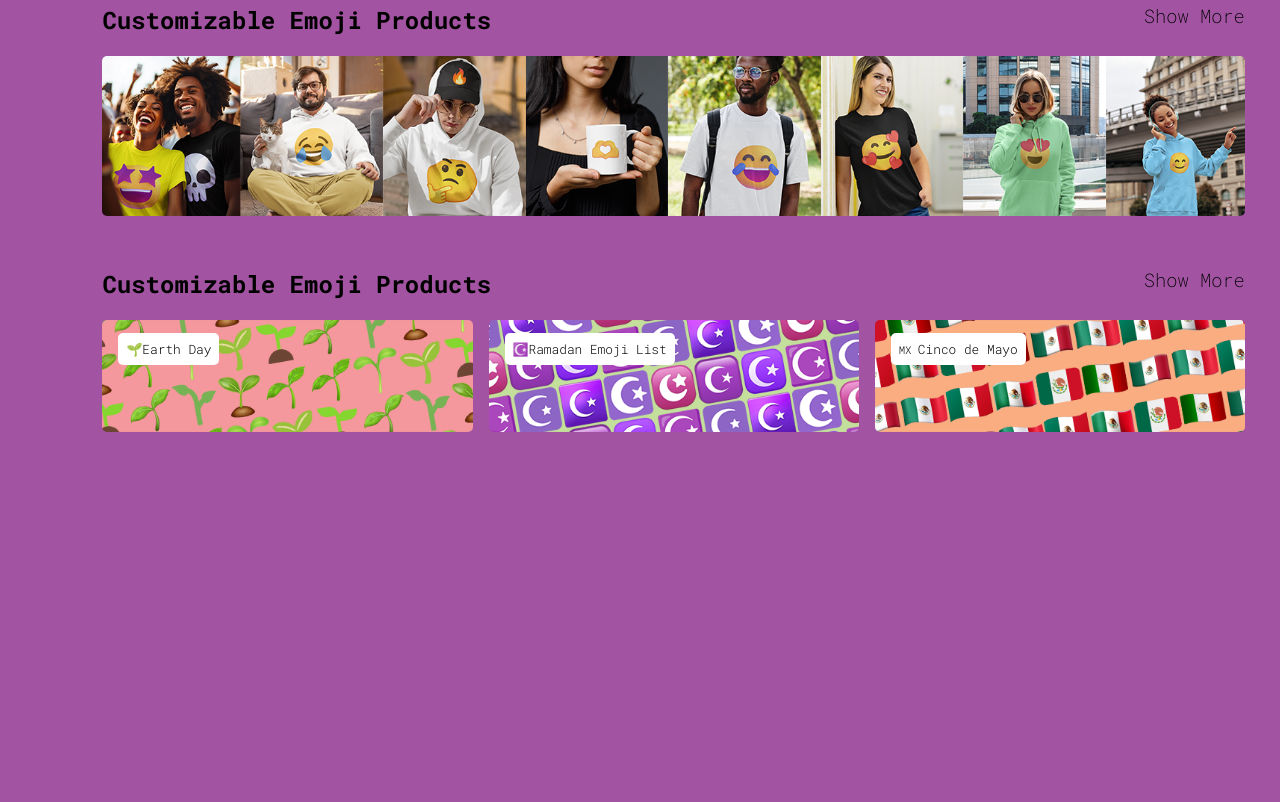
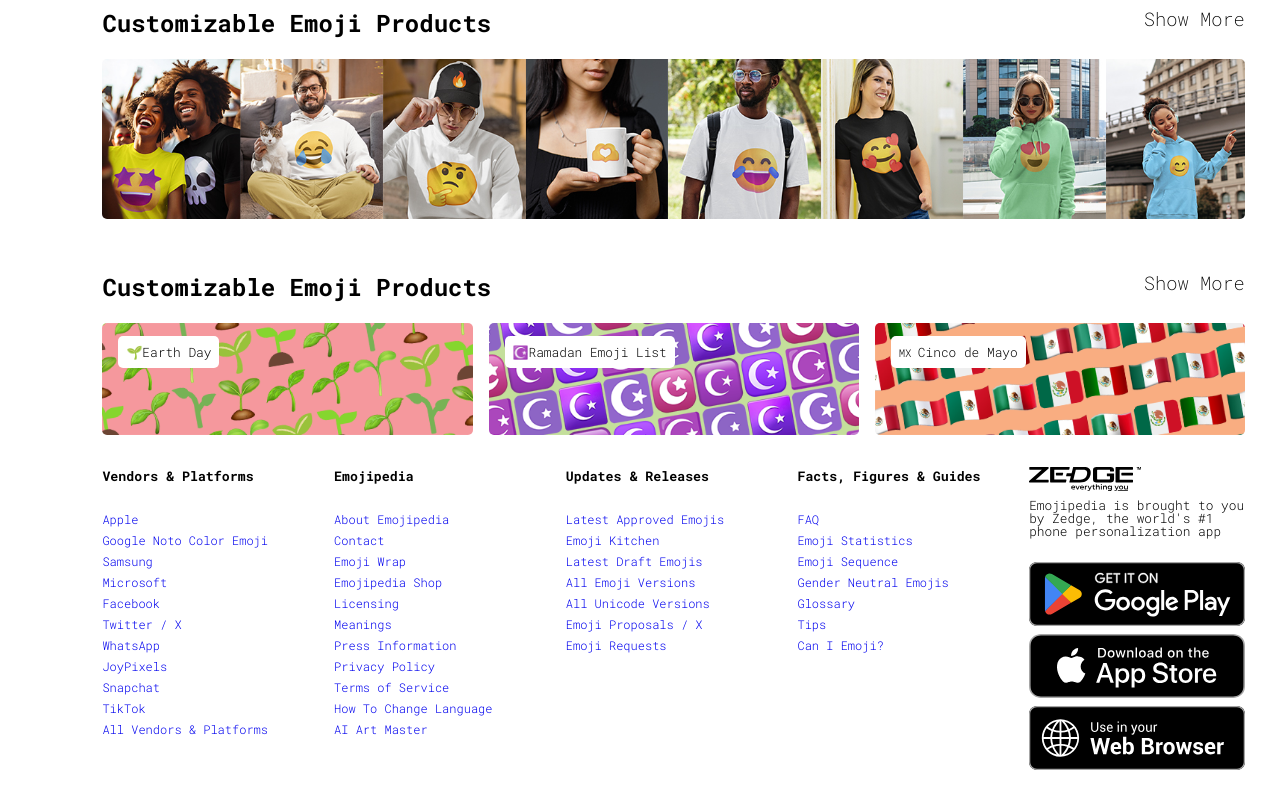
Before and after one commit to FridaUltra/EmojiPedia, a plain HTML site: page index.html in a window 1280 px wide. Shown: the part 950-1752 px from the top of the page. Before the commit the page ends 1414 px from the top, so only its background shows below. Drawn offline with Linux system fonts and the light colour scheme.

Commit message:
lagt till footer och fått den responsiv

```diff
--- a/desktop.css
+++ b/desktop.css
@@ -2,11 +2,39 @@
 
     /* Type */
     body {
-        background-color: #a253a2;
+        /* background-color: #a253a2; */
     }
 
     .main {
         margin-left: 4.2rem;
+    }
+
+    .footer {
+        margin-left: 4.2rem;
+        flex-direction: row;
+        gap: 1rem;
+        /* flex-wrap: nowrap; */
+    }
+
+    footer nav {
+        flex: 1;
+    }
+
+    footer section {
+        flex: 1;
+    }
+
+    footer section div {
+        flex-direction: column;
+    }
+
+    .logo-icon {
+        width: 24px;
+        height: auto;
+    }
+
+    .lang-opt {
+        font-size: 18px;
     }
 
     /* Object */
@@ -21,6 +49,18 @@
         padding: 1rem 0;
         width: 4rem;
 
+    }
+
+    .earth {
+        flex: 1;
+    }
+
+    .ramadan {
+        flex: 1;
+    }
+
+    .cincodemayo {
+        flex: 1;
     }
 
     .search-desktop {
@@ -42,7 +82,7 @@
 
     .container {
         padding: 0 1rem;
-        /* sökfältet går annars kiant i kant. Kanske finns annan lösning. */
+        /* sökfältet går annars kant i kant. Kanske finns annan lösning. */
     }
 
     .banner-desktop {
@@ -57,16 +97,10 @@
         flex-direction: row;
     }
 
-    /* Utility */
-
-}
-
     .navbar-desktop>p {
         margin: 5px 0;
         font-size: 24px;
     }
-
-
 
     .nav-desktop-container {
         display: flex;
@@ -74,3 +108,6 @@
         top: 0;
         bottom: 0;
     }
+
+
+}
--- a/index.html
+++ b/index.html
@@ -3,13 +3,16 @@
   <head>
     <meta charset="UTF-8" />
     <meta name="viewport" content="width=device-width, initial-scale=1.0" />
-    <link rel="preconnect" href="https://fonts.googleapis.com" />
-    <link rel="preconnect" href="https://fonts.gstatic.com" crossorigin />
+    <link
+      href="https://fonts.googleapis.com/icon?family=Material+Icons"
+      rel="stylesheet" />
+
     <link rel="preconnect" href="https://fonts.googleapis.com" />
     <link rel="preconnect" href="https://fonts.gstatic.com" crossorigin />
     <link
       href="https://fonts.googleapis.com/css2?family=Roboto+Mono:ital,wght@0,100..700;1,100..700&family=Roboto:ital,wght@0,100;0,300;0,400;0,500;0,700;0,900;1,100;1,300;1,400;1,500;1,700;1,900&display=swap"
       rel="stylesheet" />
+
     <link rel="stylesheet" href="mobile.css" />
     <link rel="stylesheet" href="desktop.css" />
     <title>Emojipedia😍</title>
@@ -44,7 +47,7 @@
         </nav>
         <div class="navbar-desktop">
           <p>🛍️</p>
-          <p>En</p>
+          <p class="lang-opt">En</p>
         </div>
       </header>
     </div>
@@ -104,11 +107,13 @@
             🌱Earth Day
           </p>
         </div>
+
         <div class="ramadan">
           <p class="bg-white w-fit p-05 ml-1 size-08 border-radius-5">
             ☪️Ramadan Emoji List
           </p>
         </div>
+
         <div class="cincodemayo">
           <p class="bg-white w-fit p-05 ml-1 size-08 border-radius-5">
             <small>MX </small>Cinco de Mayo
@@ -116,5 +121,89 @@
         </div>
       </div>
     </main>
+    <footer class="footer flex wrap">
+      <nav>
+        <h5>Vendors & Platforms</h5>
+        <ul>
+          <li><a href="#">Apple</a></li>
+          <li><a href="#">Google Noto Color Emoji</a></li>
+          <li><a href="#">Samsung</a></li>
+          <li><a href="#">Microsoft</a></li>
+          <li><a href="#">Facebook</a></li>
+          <li><a href="#">Twitter / X</a></li>
+          <li><a href="#">WhatsApp</a></li>
+          <li><a href="#">JoyPixels</a></li>
+          <li><a href="#">Snapchat</a></li>
+          <li><a href="#">TikTok</a></li>
+          <li><a href="#">All Vendors & Platforms</a></li>
+        </ul>
+      </nav>
+      <nav>
+        <h5>Emojipedia</h5>
+        <ul>
+          <li><a href="#">About Emojipedia</a></li>
+          <li><a href="#">Contact</a></li>
+          <li><a href="#">Emoji Wrap</a></li>
+          <li><a href="#">Emojipedia Shop</a></li>
+          <li><a href="#">Licensing</a></li>
+          <li><a href="#">Meanings</a></li>
+          <li><a href="#">Press Information</a></li>
+          <li><a href="#">Privacy Policy</a></li>
+          <li><a href="#">Terms of Service</a></li>
+          <li><a href="#">How To Change Language</a></li>
+          <li><a href="#">AI Art Master</a></li>
+        </ul>
+      </nav>
+      <nav>
+        <h5>Updates & Releases</h5>
+        <ul>
+          <li><a href="#">Latest Approved Emojis</a></li>
+          <li><a href="#">Emoji Kitchen</a></li>
+          <li><a href="#">Latest Draft Emojis</a></li>
+          <li><a href="#">All Emoji Versions</a></li>
+          <li><a href="#">All Unicode Versions</a></li>
+          <li><a href="#">Emoji Proposals / X</a></li>
+          <li><a href="#">Emoji Requests</a></li>
+        </ul>
+      </nav>
+      <nav>
+        <h5>Facts, Figures & Guides</h5>
+        <ul>
+          <li><a href="#">FAQ</a></li>
+          <li><a href="#">Emoji Statistics</a></li>
+          <li><a href="#">Emoji Sequence</a></li>
+          <li><a href="#">Gender Neutral Emojis</a></li>
+          <li><a href="#">Glossary</a></li>
+          <li><a href="#">Tips</a></li>
+          <li><a href="#">Can I Emoji?</a></li>
+        </ul>
+      </nav>
+      <section class="flex">
+        <div class="flex mb-1 gap-05">
+          <img
+            class="zedge-logo"
+            src="./assets/zedge-logo.svg"
+            alt="zedge-logga" />
+          <p class="size-08 line-height-1">
+            Emojipedia is brought to you by Zedge, the world's #1 phone
+            personalization app
+          </p>
+        </div>
+        <div class="flex gap-05 mb-2">
+          <img
+            class="border-radius-5"
+            src="./assets/logo-google-playstore.svg"
+            alt="Google play-logga" />
+          <img
+            class="border-radius-5"
+            src="./assets/logo-appstore.svg"
+            alt="appstore-logga" />
+          <img
+            class="border-radius-5"
+            src="./assets/use-in-browser.svg"
+            alt="browser-logga" />
+        </div>
+      </section>
+    </footer>
   </body>
 </html>
--- a/mobile.css
+++ b/mobile.css
@@ -7,6 +7,20 @@ body {
     margin: 0;
     font-family: "Roboto Mono", monospace;
     font-weight: 300;
+}
+
+ul {
+    list-style-type: none;
+    padding: 0;
+}
+
+a {
+    text-decoration: none;
+    font-size: 12px;
+}
+
+footer h5 {
+    margin-top: 0;
 }
 
 /* Object */
@@ -22,6 +36,19 @@ header {
 
 .main {
     padding: 0 2.2rem;
+}
+
+.footer {
+    padding: 0 2.2rem;
+}
+
+footer nav {
+    width: 50%;
+    margin-bottom: 1rem;
+}
+
+footer section {
+    flex-direction: column;
 }
 
 .main-icons {
@@ -45,6 +72,10 @@ header {
 .logo-icon {
     width: 28px;
     height: 28px;
+}
+
+.zedge-logo {
+    width: 7rem;
 }
 
 .img-container {
@@ -72,38 +103,31 @@ header {
 .earth {
     background-image: url("./assets/Earth_Day_PNG.png");
     background-size: cover;
-    min-height: 7rem;
+    height: 7rem;
     border-radius: 5px;
-    flex: 1;
 }
 
 .ramadan {
     background-image: url("./assets/Ramadan_PNG.png");
     background-size: cover;
-    min-height: 7rem;
+    height: 7rem;
     border-radius: 5px;
-    flex: 1;
 }
 
 .cincodemayo {
     background-image: url("./assets/Cinco_de_Mayo_PNG.png");
     background-size: cover;
-    min-height: 7rem;
+    height: 7rem;
     border-radius: 5px;
-    flex: 1;
 }
 
-.ramadan {
-    background-image: url("./assets/Ramadan_PNG.png");
-    background-size: cover;
-    min-height: 5rem;
-    border-radius: 5px;
-    flex: 1;
+section p {
+    margin: 0 0 0.5rem 0;
+    font-size: 12px;
 }
 
+/* Utility */
 
-
-/* Utility */
 .container {
     max-width: 1200px;
     margin: 0 auto;
@@ -125,6 +149,23 @@ header {
     justify-content: space-between;
 }
 
+.wrap {
+    flex-wrap: wrap;
+}
+
+.grow-1 {
+    flex: 1;
+}
+
+.gap-05 {
+    gap: 0.5rem;
+}
+
+.gap-1 {
+    gap: 1rem;
+}
+
+
 .bg-white {
     background-color: #fff;
 }
@@ -133,21 +174,8 @@ header {
     background-color: #a253a2;
 }
 
-.wrap {
-    flex-wrap: wrap;
-
-}
-
-.grow-1 {
-    flex: 1;
-}
-
 .weight-200 {
     font-weight: 200;
-}
-
-.gap-1 {
-    gap: 1rem;
 }
 
 .position-relative {
@@ -166,6 +194,14 @@ header {
     margin-left: 1rem;
 }
 
+.ml-4 {
+    margin-left: 4rem;
+}
+
+.mb-1 {
+    margin-bottom: 1rem;
+}
+
 .mb-2 {
     margin-bottom: 2rem;
 }
@@ -181,3 +217,7 @@ header {
 .w-fit {
     width: fit-content;
 }
+
+.line-height-1 {
+    line-height: 1;
+}
```
Also changed, not shown: assets/logo-appstore.svg (added), assets/logo-google-playstore.svg (added), assets/use-in-browser.svg (added), assets/zedge-logo.svg (added). Lines whose indentation alone changed are shown as unchanged.
